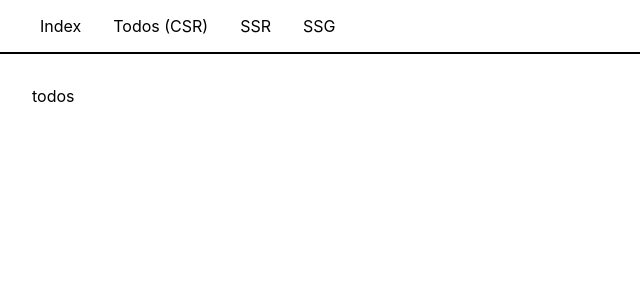
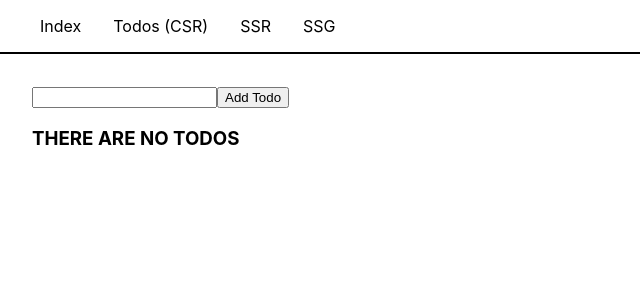
Before and after one commit to mirzadevv/next-js-pre-rendering, a Next.js app: page /todos in a window 1280 px wide. Shown: the top 300 px of the page, without its empty margins (0-640 px from the left). Built offline with nearby package versions, Linux system fonts and the light colour scheme.

Commit message:
feat: add features to the CSR page (Todos page)
handleAddTodo and handleDeleteTodo with their states have been added to the CSR page

```diff
--- a/pages/todos/index.js
+++ b/pages/todos/index.js
@@ -1,8 +1,54 @@
+import { useState } from "react";
+import { v4 as uuidv4 } from "uuid";
 import styles from "../../styles/todos.module.css";
 export default function Todos() {
+  const [todos, setTodos] = useState([]);
+  const [inputValue, setInputValue] = useState("");
+
+  const handleAddTodo = () => {
+    setTodos([
+      ...todos,
+      {
+        id: uuidv4(),
+        title: inputValue,
+      },
+    ]);
+    setInputValue("");
+  };
+
+  const handleDelete = (todoId) => {
+    const todosClone = [...todos];
+    const todoIndex = todosClone.findIndex((item) => item.id === todoId);
+    todosClone.splice(todoIndex, 1);
+    setTodos(todosClone);
+  };
+
   return (
     <>
-      <div className={styles.todosContainer}>todos</div>
+      <div className={styles.todosContainer}>
+        <input
+          className={styles.input}
+          onChange={(e) => setInputValue(e.currentTarget.value)}
+          value={inputValue}
+        />
+        <button className={styles.button} onClick={handleAddTodo}>
+          Add Todo
+        </button>
+        <div className={styles.todosList}>
+          {todos.length === 0 && <h3>THERE ARE NO TODOS</h3>}
+          {todos.map((todo) => (
+            <div className={styles.todo} key={todo.id}>
+              <p>{todo.title}</p>
+              <button
+                className={styles.deleteBtn}
+                onClick={() => handleDelete(todo.id)}
+              >
+                Delete
+              </button>
+            </div>
+          ))}
+        </div>
+      </div>
     </>
   );
 }
```
